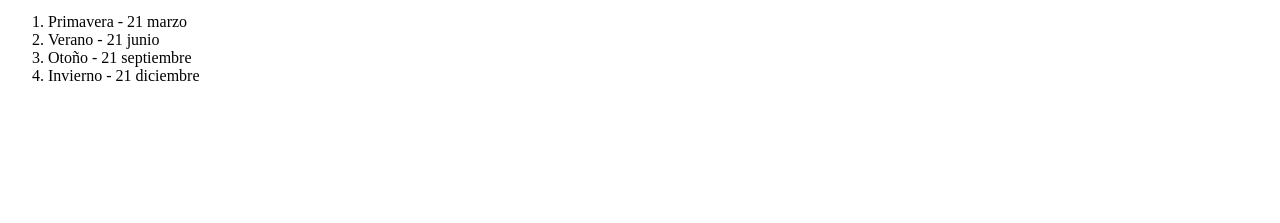
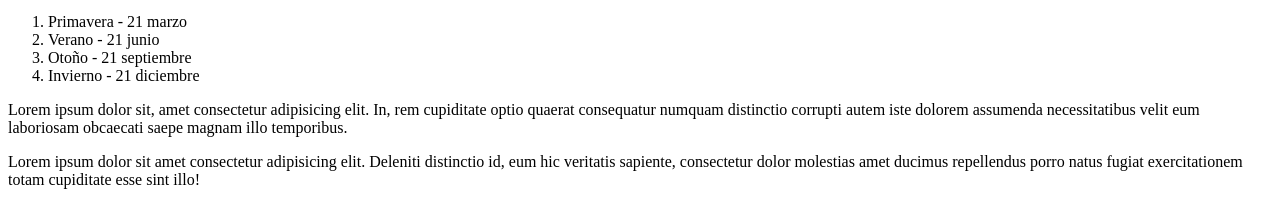
Before and after one commit to PauletteM06/curso-gitGithub, a plain HTML site: page index.html in a window 1280 px wide. Shown: the part 101-324 px from the top of the page. Drawn offline with Linux system fonts and the light colour scheme.

Commit message:
Agregando los parrafos

```diff
--- a/index.html
+++ b/index.html
@@ -15,6 +15,12 @@
         <li>Otoño - 21 septiembre</li>
         <li>Invierno - 21 diciembre</li>
     </ol>
+    <p>
+        Lorem ipsum dolor sit, amet consectetur adipisicing elit. In, rem cupiditate optio quaerat consequatur numquam distinctio corrupti autem iste dolorem assumenda necessitatibus velit eum laboriosam obcaecati saepe magnam illo temporibus.
+    </p>
+    <p>
+        Lorem ipsum dolor sit amet consectetur adipisicing elit. Deleniti distinctio id, eum hic veritatis sapiente, consectetur dolor molestias amet ducimus repellendus porro natus fugiat exercitationem totam cupiditate esse sint illo!
+    </p>
 
 </body>
 </html>
```
